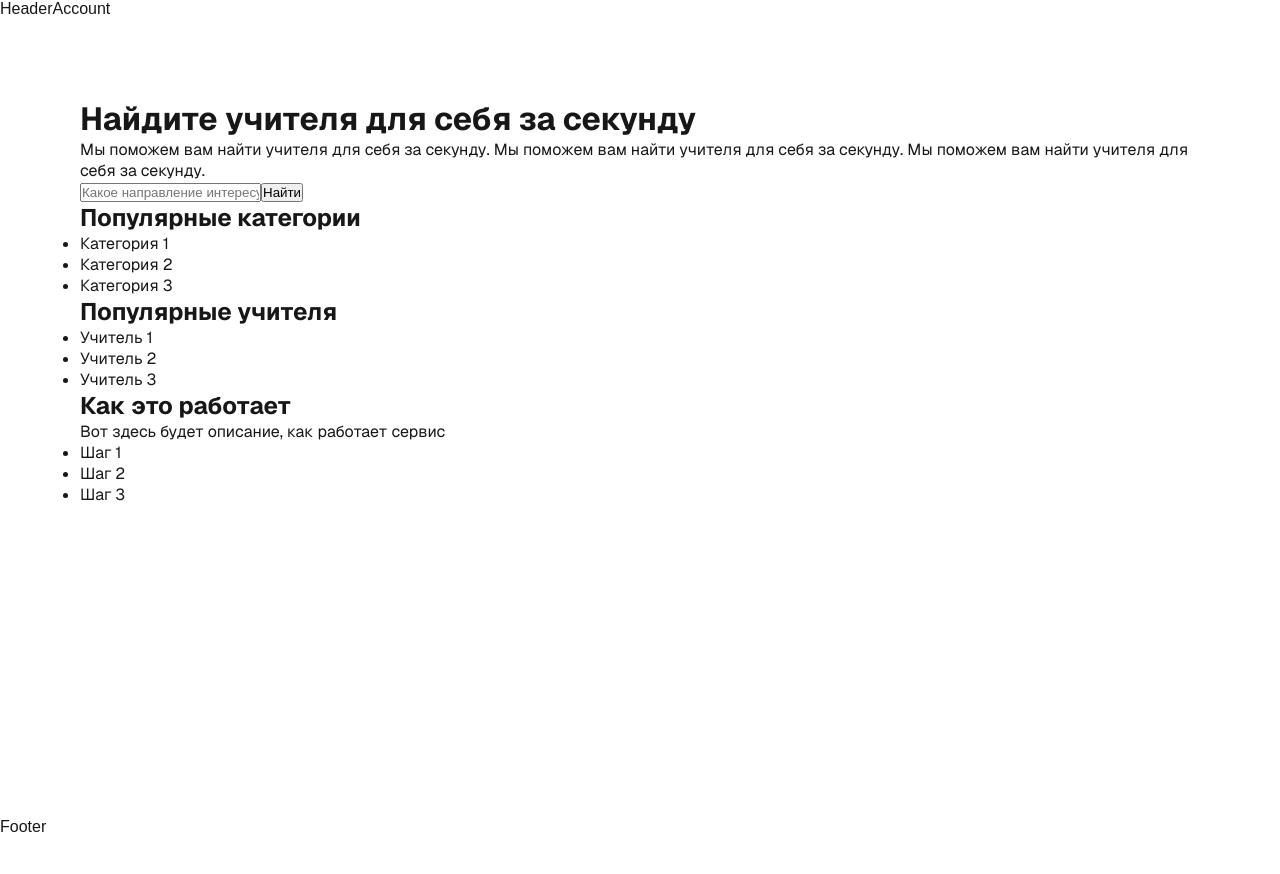
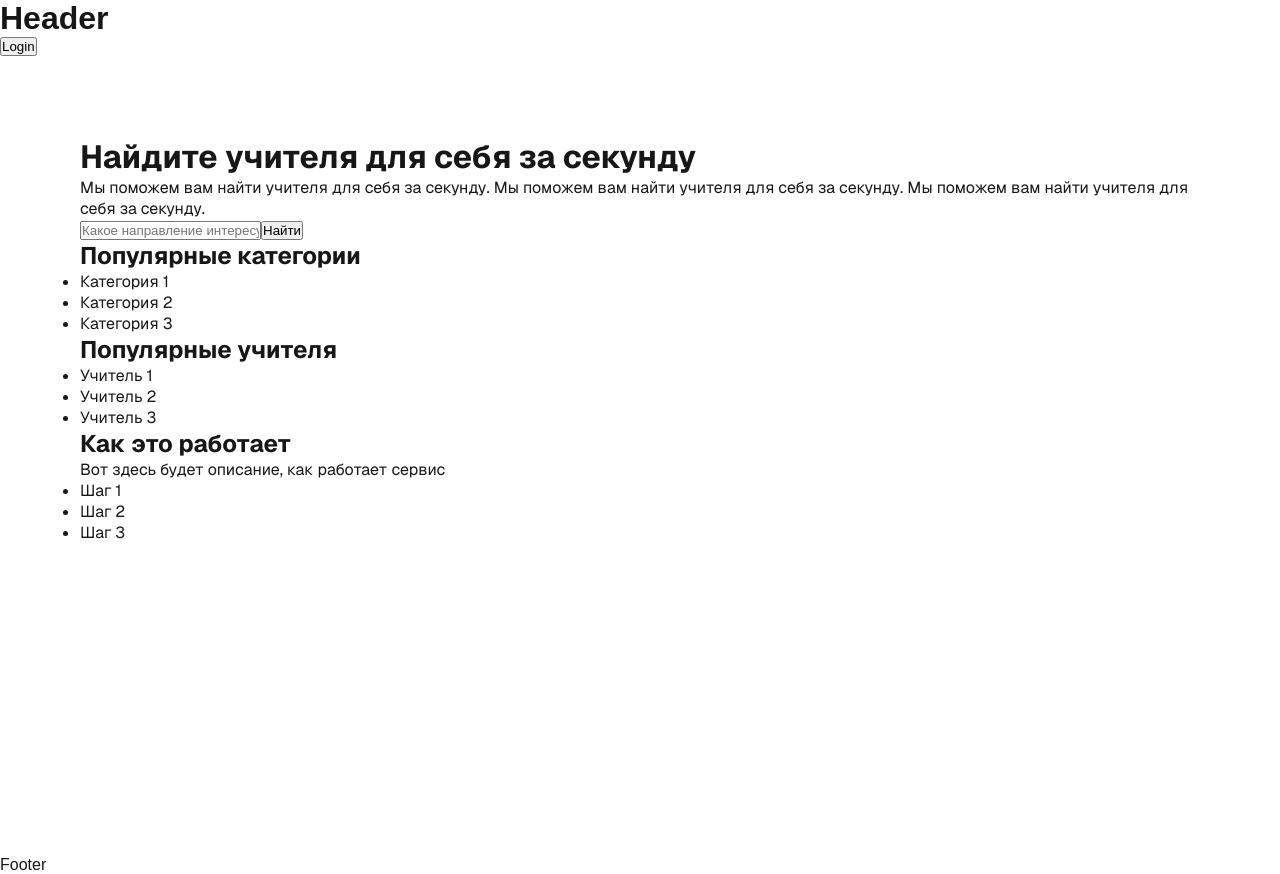
Before and after one commit to andrey-zinoviev-dev/tutors, a Next.js app: page / in a window 1280 px wide. Before the commit the page ends 836 px from the top, so only its background shows below. Built offline with nearby package versions, Linux system fonts and the light colour scheme.

Commit message:
adding OAuth

```diff
--- a/src/app/components/Header.tsx
+++ b/src/app/components/Header.tsx
@@ -1,10 +1,14 @@
-import Link from "next/link";
+"use client";
+import { useState } from "react";
+import OAuthPopup from "./OAuthPopup";
 
 export default function Header() {
+  const [ oauthPopupOpened, setOauthPopupOpened ] = useState(false);
   return (
-    <div>
-      Header
-      <Link href="/account">Account</Link>
-    </div>
+    <header className="flex justify-between items-center p-4">
+      <h1>Header</h1>
+      <button onClick={() => setOauthPopupOpened(true)}>Login</button>
+      {oauthPopupOpened && <OAuthPopup />}
+    </header>
   );
 }
--- /dev/null
+++ b/src/app/components/OAuthPopup.tsx
@@ -0,0 +1,3 @@
+export default function OAuthPopup() {
+  return <div>OAuthPopup</div>;
+}
```
Also changed, not shown: 1 other file (tests, documents, lock files or other folders).
